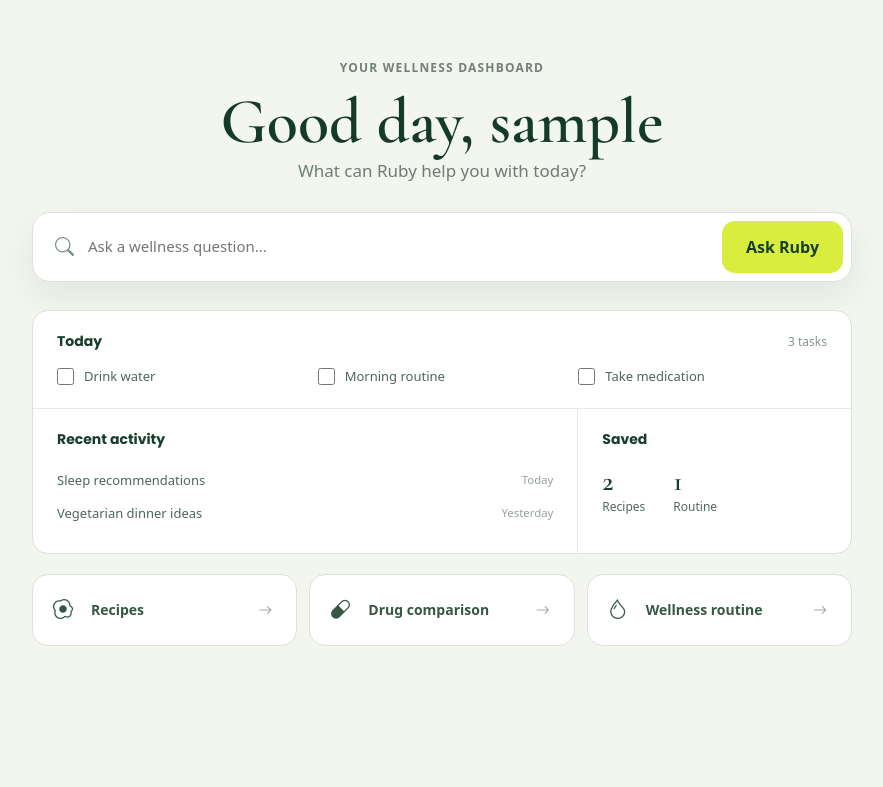
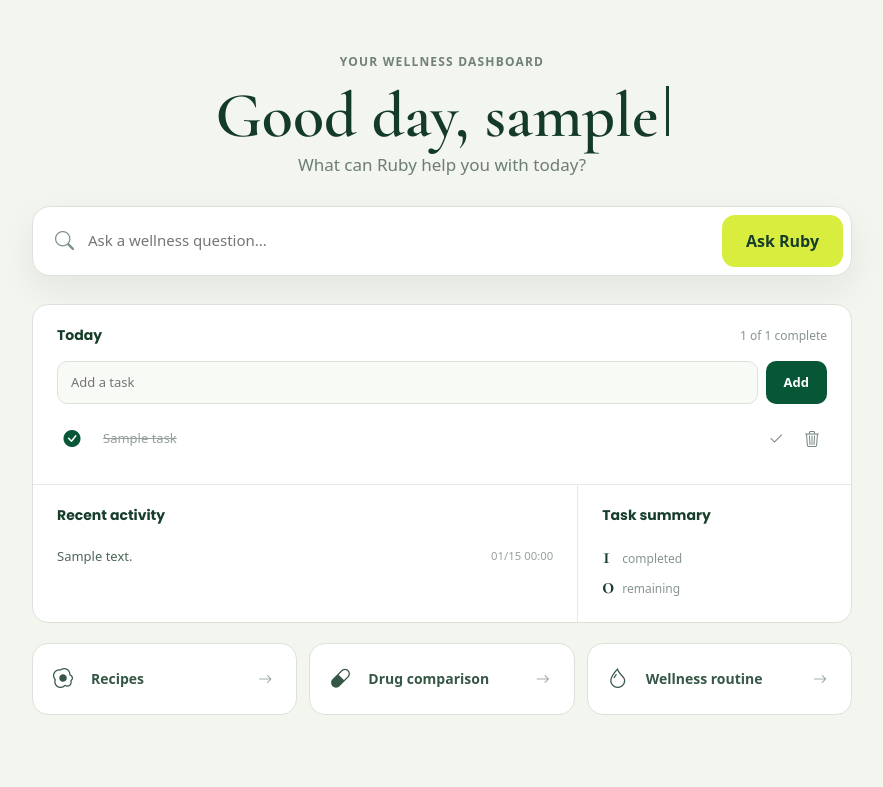
Before and after one commit to Ruby-Project-SEO/Ruby, a Flask app: page / in a window 1280 px wide. Shown: the part 76-863 px from the top of the page, without its empty margins (198-1081 px from the left). Before the commit the page ends 722 px from the top, so only its background shows below. Run offline with Flask 3, Linux system fonts and the light colour scheme; the visitor is signed in with stand-in values (Sample User, id 1); tables that the repository leaves empty hold one stand-in row (values such as "Sample post").

Commit message:
added database schema for the activity portion of the dashboard

```diff
--- a/app.py
+++ b/app.py
@@ -1,13 +1,93 @@
+import os
+import secrets
+import sqlite3
+from pathlib import Path
+from uuid import uuid4
+
 from flask import Flask, render_template, url_for, redirect, request, session
 from flask_behind_proxy import FlaskBehindProxy
 
 app = Flask(__name__)
 proxied = FlaskBehindProxy(app)
-app.config['SECRET_KEY'] = 'c29bcfa698752666def85f68880d22d8'
+DATABASE = Path(app.instance_path) / 'ruby.db'
+SECRET_FILE = Path(app.instance_path) / 'secret_key'
+
+def get_secret_key():
+    environment_key = os.environ.get('SECRET_KEY')
+    if environment_key:
+        return environment_key
+    SECRET_FILE.parent.mkdir(parents=True, exist_ok=True)
+    if not SECRET_FILE.exists():
+        SECRET_FILE.write_text(secrets.token_hex(32))
+    SECRET_FILE.chmod(0o600)
+    return SECRET_FILE.read_text().strip()
+
+app.config['SECRET_KEY'] = get_secret_key()
+
+def get_database():
+    connection = sqlite3.connect(DATABASE)
+    connection.row_factory = sqlite3.Row
+    return connection
+
+def init_database():
+    DATABASE.parent.mkdir(parents=True, exist_ok=True)
+    with get_database() as connection:
+        connection.executescript('''
+            CREATE TABLE IF NOT EXISTS tasks (
+                id INTEGER PRIMARY KEY AUTOINCREMENT,
+                user_id TEXT NOT NULL,
+                title TEXT NOT NULL,
+                completed INTEGER NOT NULL DEFAULT 0,
+                created_at TEXT NOT NULL DEFAULT CURRENT_TIMESTAMP
+            );
+
+            CREATE TABLE IF NOT EXISTS activities (
+                id INTEGER PRIMARY KEY AUTOINCREMENT,
+                user_id TEXT NOT NULL,
+                description TEXT NOT NULL,
+                created_at TEXT NOT NULL DEFAULT CURRENT_TIMESTAMP
+            );
+        ''')
+
+def get_user_id():
+    if 'user_id' not in session:
+        session['user_id'] = uuid4().hex
+    return session['user_id']
+
+def add_activity(connection, user_id, description):
+    connection.execute(
+        'INSERT INTO activities (user_id, description) VALUES (?, ?)',
+        (user_id, description)
+    )
+
+init_database()
 
 @app.route('/')
 def home():
-    return render_template('welcome.html', username=session.get('username'))
+    user_id = get_user_id()
+    with get_database() as connection:
+        tasks = connection.execute(
+            'SELECT * FROM tasks WHERE user_id = ? ORDER BY completed, id DESC',
+            (user_id,)
+        ).fetchall()
+        activities = connection.execute(
+            '''
+            SELECT description, strftime('%m/%d %H:%M', created_at) AS display_time
+            FROM activities
+            WHERE user_id = ?
+            ORDER BY id DESC
+            LIMIT 4
+            ''',
+            (user_id,)
+        ).fetchall()
+    completed_count = sum(task['completed'] for task in tasks)
+    return render_template(
+        'welcome.html',
+        username=session.get('username'),
+        tasks=tasks,
+        activities=activities,
+        completed_count=completed_count
+    )
 
 @app.route('/login')
 def login():
@@ -20,6 +100,67 @@ def entry():
         return redirect(url_for('home'))
     return redirect(url_for('login'))
 
+@app.post('/tasks')
+def add_task():
+    title = request.form.get('title', '').strip()[:120]
+    if title:
+        user_id = get_user_id()
+        with get_database() as connection:
+            connection.execute(
+                'INSERT INTO tasks (user_id, title) VALUES (?, ?)',
+                (user_id, title)
+            )
+            add_activity(connection, user_id, f'Added task: {title}')
+    return redirect(url_for('home'))
+
+@app.post('/tasks/<int:task_id>/toggle')
+def toggle_task(task_id):
+    user_id = get_user_id()
+    with get_database() as connection:
+        task = connection.execute(
+            'SELECT title, completed FROM tasks WHERE id = ? AND user_id = ?',
+            (task_id, user_id)
+        ).fetchone()
+        if task:
+            completed = 0 if task['completed'] else 1
+            connection.execute(
+                'UPDATE tasks SET completed = ? WHERE id = ? AND user_id = ?',
+                (completed, task_id, user_id)
+            )
+            action = 'Completed' if completed else 'Reopened'
+            add_activity(connection, user_id, f'{action}: {task["title"]}')
+    return redirect(url_for('home'))
+
+@app.post('/tasks/<int:task_id>/edit')
+def edit_task(task_id):
+    title = request.form.get('title', '').strip()[:120]
+    if title:
+        user_id = get_user_id()
+        with get_database() as connection:
+            updated = connection.execute(
+                'UPDATE tasks SET title = ? WHERE id = ? AND user_id = ?',
+                (title, task_id, user_id)
+            )
+            if updated.rowcount:
+                add_activity(connection, user_id, f'Updated task: {title}')
+    return redirect(url_for('home'))
+
+@app.post('/tasks/<int:task_id>/delete')
+def delete_task(task_id):
+    user_id = get_user_id()
+    with get_database() as connection:
+        task = connection.execute(
+            'SELECT title FROM tasks WHERE id = ? AND user_id = ?',
+            (task_id, user_id)
+        ).fetchone()
+        if task:
+            connection.execute(
+                'DELETE FROM tasks WHERE id = ? AND user_id = ?',
+                (task_id, user_id)
+            )
+            add_activity(connection, user_id, f'Deleted task: {task["title"]}')
+    return redirect(url_for('home'))
+
 @app.route('/recipe')
 def recipe():
     return render_template('recipe.html')
--- a/static/styles.css
+++ b/static/styles.css
@@ -701,6 +701,28 @@ body {
 
 .simple-dashboard-header h1 {
     margin-top: 12px;
+    min-height: 1em;
+}
+
+.typing-caret {
+    width: 3px;
+    height: .78em;
+    display: inline-block;
+    margin-left: 7px;
+    background: #173d2b;
+    animation: caret-blink .8s step-end infinite;
+}
+
+@keyframes caret-blink {
+    50% {
+        opacity: 0;
+    }
+}
+
+@media (prefers-reduced-motion: reduce) {
+    .typing-caret {
+        display: none;
+    }
 }
 
 .simple-actions {
@@ -865,3 +887,143 @@ body {
         border-bottom: 1px solid #e6eae4;
     }
 }
+
+.task-add-form {
+    display: flex;
+    gap: 8px;
+    margin-bottom: 12px;
+}
+
+.task-add-form input,
+.task-edit-form input {
+    min-width: 0;
+    flex: 1;
+    border: 1px solid #dce2da;
+    outline: 0;
+    background: #f8faf6;
+    color: #365746;
+    font-size: 13px;
+}
+
+.task-add-form input {
+    padding: 11px 13px;
+    border-radius: 10px;
+}
+
+.task-add-form input:focus,
+.task-edit-form input:focus {
+    border-color: #99aa42;
+    background: #fff;
+}
+
+.task-add-form button {
+    padding: 0 18px;
+    border: 0;
+    border-radius: 10px;
+    background: #075737;
+    color: #fff;
+    font-size: 13px;
+    font-weight: 600;
+}
+
+.task-list {
+    display: grid;
+}
+
+.task-row {
+    display: grid;
+    grid-template-columns: 30px 1fr 30px;
+    align-items: center;
+    gap: 6px;
+    min-height: 46px;
+    border-bottom: 1px solid #eef1ec;
+}
+
+.task-row:last-child {
+    border-bottom: 0;
+}
+
+.task-row form {
+    margin: 0;
+}
+
+.task-toggle,
+.task-delete,
+.task-edit-form button {
+    width: 30px;
+    height: 30px;
+    border: 0;
+    border-radius: 8px;
+    background: transparent;
+    color: #73867b;
+}
+
+.task-toggle {
+    color: #075737;
+    font-size: 17px;
+}
+
+.task-delete:hover {
+    background: #f8eeee;
+    color: #a34f4f;
+}
+
+.task-edit-form {
+    display: flex;
+    align-items: center;
+    gap: 5px;
+}
+
+.task-edit-form input {
+    width: 100%;
+    padding: 7px 9px;
+    border-color: transparent;
+    background: transparent;
+}
+
+.task-edit-form button:hover {
+    background: #edf3e8;
+    color: #075737;
+}
+
+.task-row.completed .task-edit-form input {
+    color: #96a19b;
+    text-decoration: line-through;
+}
+
+.empty-state {
+    margin: 4px 0;
+    color: #96a19b;
+    font-size: 13px;
+}
+
+.tracked-details {
+    grid-template-columns: 2fr 1fr;
+}
+
+.task-summary {
+    display: grid;
+    grid-template-columns: auto 1fr;
+    align-items: baseline;
+    column-gap: 8px;
+}
+
+.task-summary .section-title {
+    grid-column: 1 / -1;
+}
+
+.task-summary strong {
+    color: #173d2b;
+    font: 600 25px "Cormorant Garamond", Georgia, serif;
+}
+
+.task-summary > span {
+    color: #87958d;
+    font-size: 12px;
+}
+
+@media (max-width: 700px) {
+    .tracked-details {
+        grid-template-columns: 1fr;
+    }
+}
--- a/templates/welcome.html
+++ b/templates/welcome.html
@@ -5,7 +5,7 @@
         <div class="dashboard-header simple-dashboard-header">
             <div>
                 <span class="dashboard-label">Your wellness dashboard</span>
-                <h1>Good day{% if username %}, {{ username }}{% endif %}</h1>
+                <h1><span id="typed-greeting">Good day{% if username %}, {{ username }}{% endif %}</span><span class="typing-caret" aria-hidden="true"></span></h1>
                 <p>What can Ruby help you with today?</p>
             </div>
         </div>
@@ -20,34 +20,58 @@
             <section class="today-section">
                 <div class="section-title">
                     <h2>Today</h2>
-                    <span>3 tasks</span>
+                    <span>{{ completed_count }} of {{ tasks|length }} complete</span>
                 </div>
-                <div class="today-list">
-                    <label><input type="checkbox"><span>Drink water</span></label>
-                    <label><input type="checkbox"><span>Morning routine</span></label>
-                    <label><input type="checkbox"><span>Take medication</span></label>
+
+                <form class="task-add-form" action="{{ url_for('add_task') }}" method="POST">
+                    <input type="text" name="title" maxlength="120" placeholder="Add a task" aria-label="New task" required>
+                    <button type="submit">Add</button>
+                </form>
+
+                <div class="task-list">
+                    {% for task in tasks %}
+                    <div class="task-row {% if task.completed %}completed{% endif %}">
+                        <form action="{{ url_for('toggle_task', task_id=task.id) }}" method="POST">
+                            <button class="task-toggle" type="submit" aria-label="Toggle {{ task.title }}">
+                                <i class="bi {% if task.completed %}bi-check-circle-fill{% else %}bi-circle{% endif %}"></i>
+                            </button>
+                        </form>
+                        <form class="task-edit-form" action="{{ url_for('edit_task', task_id=task.id) }}" method="POST">
+                            <input type="text" name="title" value="{{ task.title }}" maxlength="120" aria-label="Edit task">
+                            <button type="submit" aria-label="Save {{ task.title }}"><i class="bi bi-check2"></i></button>
+                        </form>
+                        <form action="{{ url_for('delete_task', task_id=task.id) }}" method="POST">
+                            <button class="task-delete" type="submit" aria-label="Delete {{ task.title }}"><i class="bi bi-trash3"></i></button>
+                        </form>
+                    </div>
+                    {% else %}
+                    <p class="empty-state">No tasks yet. Add your first one above.</p>
+                    {% endfor %}
                 </div>
             </section>
 
-            <div class="dashboard-detail-columns">
+            <div class="dashboard-detail-columns tracked-details">
                 <section class="recent-section">
                     <div class="section-title">
                         <h2>Recent activity</h2>
                     </div>
                     <ul class="recent-list">
-                        <li><span>Sleep recommendations</span><small>Today</small></li>
-                        <li><span>Vegetarian dinner ideas</span><small>Yesterday</small></li>
+                        {% for activity in activities %}
+                        <li><span>{{ activity.description }}</span><small>{{ activity.display_time }}</small></li>
+                        {% else %}
+                        <li class="empty-state">Your task activity will appear here.</li>
+                        {% endfor %}
                     </ul>
                 </section>
 
-                <section class="saved-section">
+                <section class="saved-section task-summary">
                     <div class="section-title">
-                        <h2>Saved</h2>
+                        <h2>Task summary</h2>
                     </div>
-                    <div class="saved-links">
-                        <a href="{{ url_for('recipe') }}"><strong>2</strong><span>Recipes</span></a>
-                        <a href="#"><strong>1</strong><span>Routine</span></a>
-                    </div>
+                    <strong>{{ completed_count }}</strong>
+                    <span>completed</span>
+                    <strong>{{ tasks|length - completed_count }}</strong>
+                    <span>remaining</span>
                 </section>
             </div>
         </div>
@@ -71,4 +95,23 @@
         </div>
     </div>
 </section>
+<script>
+    //carat animation for the greeting text
+    const greeting = document.getElementById('typed-greeting');
+    const greetingText = greeting.textContent;
+    const reducedMotion = window.matchMedia('(prefers-reduced-motion: reduce)').matches;
+
+    if (!reducedMotion) {
+        greeting.textContent = '';
+        let characterIndex = 0;
+        const typeGreeting = () => {
+            greeting.textContent += greetingText[characterIndex];
+            characterIndex += 1;
+            if (characterIndex < greetingText.length) {
+                window.setTimeout(typeGreeting, 65);
+            }
+        };
+        window.setTimeout(typeGreeting, 250);
+    }
+</script>
 {% endblock %}
```
Also changed, not shown: 1 other file.
